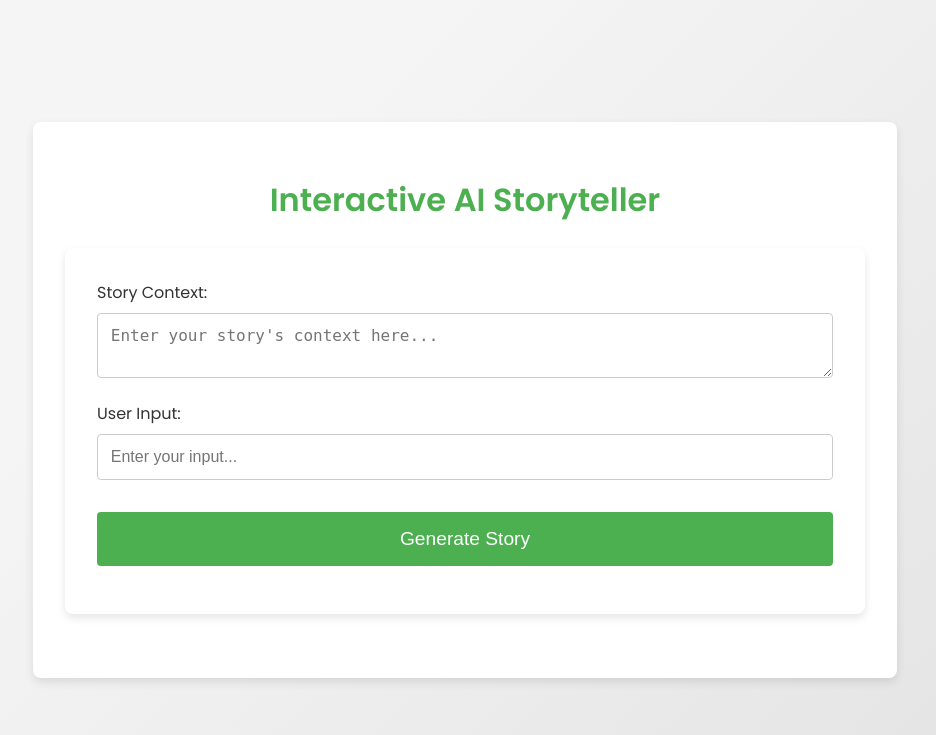
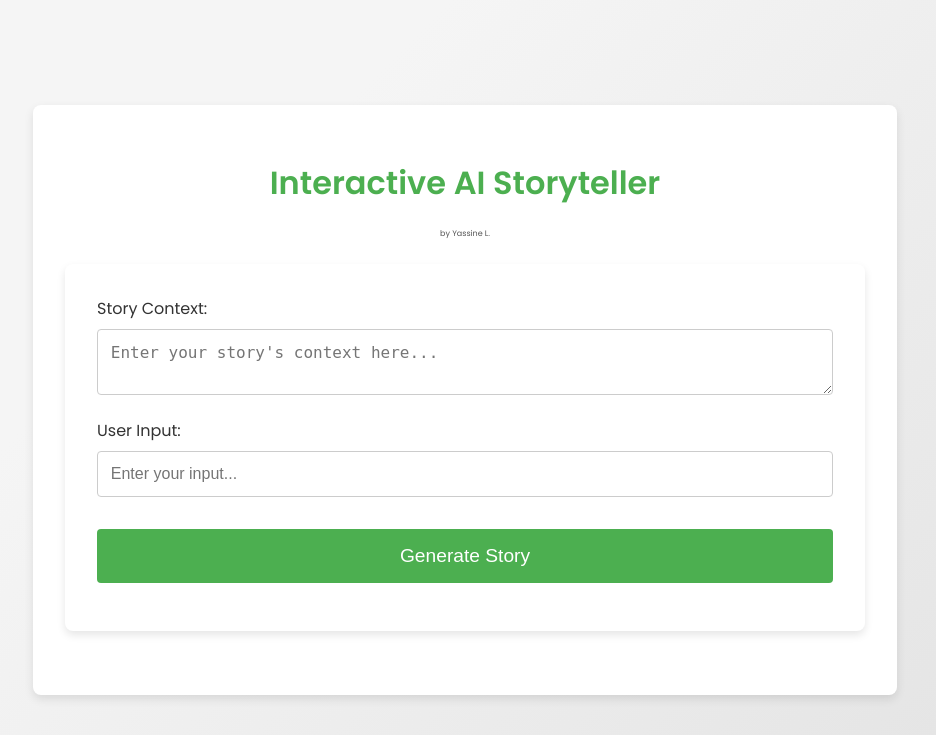
Before and after one commit to lamtalaa/InteractiveAIStoryteller, a Flask app: page / in a window 1280 px wide. Shown: the top 735 px of the page, without its empty margins (175-1111 px from the left). Run offline with Flask 3, Linux system fonts and the light colour scheme.

Commit message:
fix things

```diff
--- a/frontend.py
+++ b/frontend.py
@@ -16,7 +16,7 @@ def generate_story():
     try:
         # Call FastAPI backend
         response = requests.post(
-            "https://interactiveaistoryteller.onrender.com/generate-story/",
+            "https://www.yassineai.com/generate-story/",
             json={"user_input": user_input, "story_context": story_context}
         )
         response_data = response.json()
--- a/templates/index.html
+++ b/templates/index.html
@@ -38,7 +38,6 @@
             text-align: center;
             color: #4CAF50;
             font-size: 2rem;
-            margin-bottom: 1.5rem;
         }
 
         /* Form Styles */
@@ -149,6 +148,7 @@
 
     <div class="container">
         <h1>Interactive AI Storyteller</h1>
+        <p style="text-align: center; font-size: 0.5em; color: #555; margin-bottom: 1.5rem;">by Yassine L.</p>
 
         <div class="card">
             <form id="storyForm">
```
